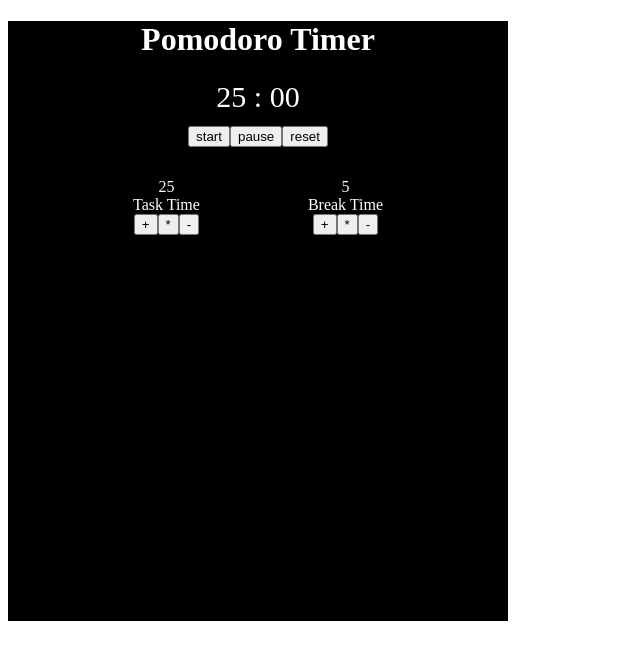
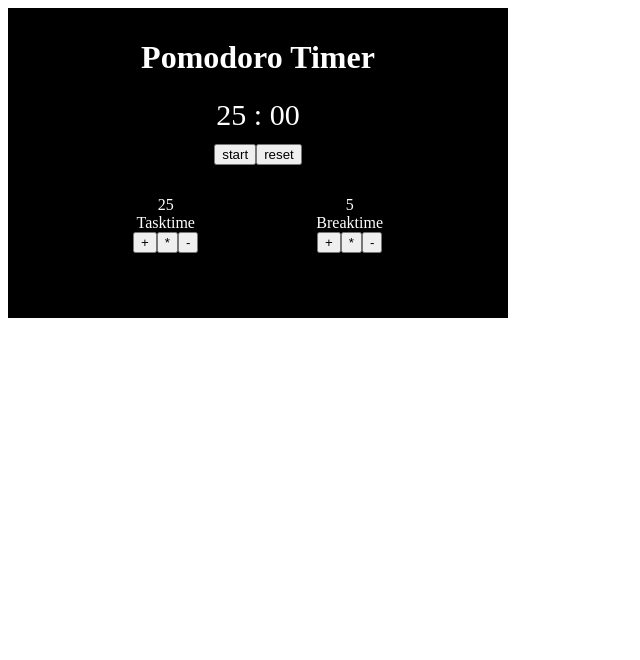
Before and after one commit to priyanka19697/PomodoroTimer, a React (Create React App) app: page / in a window 1280 px wide. Shown: the top 660 px of the page, without its empty margins (0-640 px from the left). Built offline with nearby package versions, Linux system fonts and the light colour scheme.

Commit message:
merged play/pause button and break/task timer components

```diff
--- a/src/App.js
+++ b/src/App.js
@@ -1,7 +1,6 @@
 import React, { Component } from "react";
 import Timer from "./components/Timer";
-import TaskTimer from "./components/TaskTimer.js";
-import BreakTimer from "./components/BreakTimer.js";
+import ChildTimer from "./components/ChildTimer.js";
 
 class App extends Component {
   constructor(props) {
@@ -22,110 +21,63 @@ class App extends Component {
       ...this.initialState
     };
 
-    this.increaseTaskTime = this.increaseTaskTime.bind(this);
-    this.decreaseTaskTime = this.decreaseTaskTime.bind(this);
-    this.increaseBreakTime = this.increaseBreakTime.bind(this);
-    this.decreaseBreakTime = this.decreaseBreakTime.bind(this);
-    this.resetTaskTime = this.resetTaskTime.bind(this);
-    this.resetBreakTime = this.resetBreakTime.bind(this);
+    this.increaseTime = this.increaseTime.bind(this);
+    this.decreaseTime = this.decreaseTime.bind(this);
+    this.resetTime = this.resetTime.bind(this);
     this.startTimer = this.startTimer.bind(this);
     this.setCurrentTime = this.setCurrentTime.bind(this);
     this.setTimerRunning = this.setTimerRunning.bind(this);
     this.setTimerPaused = this.setTimerPaused.bind(this);
   }
 
-  increaseTaskTime() {
+  increaseTime(name) {
+    if (name === "Task") {
       this.setState({
         tasktime: this.state.tasktime + 1
       });
-  }
-  increaseBreakTime() {
+      console.log("increasing" + name + "time");
+    } else {
       this.setState({
         breaktime: this.state.breaktime + 1
       });
+      console.log("increasing" + name + "time");
     }
-
-  decreaseTaskTime() {
-    // this.state.session === "work"
-    //   ? (this.setState = {
-    //       tasktime: this.state.tasktime - 1
-    //     })
-    //   : (this.setState = {
-    //       breaktime: this.state.breaktime - 1
-    //     });
-    if (this.state.tasktime > 1) {
+  }
+  decreaseTime(name) {
+    if (name === "Task") {
       this.setState({
         tasktime: this.state.tasktime - 1
       });
-    }
-  }
-  decreaseBreakTime() {
-    if (this.state.breaktime > 1) {
+      console.log("decreasing" + name + "time");
+    } else {
       this.setState({
-        breaktime: this.state.breaktime - 1
+        breaktime: this.state.breaktime + 1
       });
+      console.log("decreasing" + name - "time");
     }
   }
 
-  resetTaskTime() {
-    this.setState({
+  resetTime(name) {
+    name === "work"
+      ? this.setState({
           tasktime: 25
+        })
+      : this.setState({
+          breaktime: 5
         });
-    console.log(this.state.tasktime);
   }
 
-  resetBreakTime() {
-    this.setState({
-      breaktime: 5
+  changeSession() {
+    this.state.session === "work"
+      ? this.setState({
+          session: "break"
+        })
+      : this.setState({
+          session: "work"
         });
-    console.log(this.state.breaktime);
-  }
-  changeSessionToWork() {
-    this.setState({ session: "work" });
   }
 
-  changeSessionToBreak() {
-    this.setState({ session: "break" });
-  }
-
-  startTimer = duration => {
-    let time = duration * 60;
-    let minutes, seconds;
-    let runningTimer = setInterval(() => {
-      this.setState({ timerId: runningTimer });
-      const isTimerRunning = this.state.timerRunning;
-      minutes = Math.floor(time / 60);
-      seconds = time - minutes * 60;
-      minutes = minutes < 10 ? "0" + minutes : minutes;
-      seconds = seconds < 10 ? "0" + seconds : seconds;
-
-      this.setState({ currentTime: `${minutes} : ${seconds}` });
-      if (isTimerRunning) {
-        time -= 1;
-      }
-      if (time === 0) {
-        if (this.state.session === "work") {
-          this.setState({
-            session: "break",
-            timerRunning: true
-          });
-          clearInterval(this.state.timerId);
-          this.startTimer(this.state.breaktime);
-        } else if (this.state.session === "break") {
-          this.setState({
-            session: "work",
-            timerRunning: true
-          });
-          clearInterval(this.state.timerId);
-          this.startTimer(this.state.tasktime);
-        } else {
-          window.alert("something went wrong");
-        }
-      }
-    }, 1000);
-  };
-
-  resumeTimer = (mins, secs) => {
+  startTimer = (mins, secs) => {
     let time = parseInt(mins) * 60 + parseInt(secs);
     let minutes, seconds;
     let runningTimer = setInterval(() => {
@@ -182,10 +134,11 @@ class App extends Component {
         timerRunning: false,
         resume: true,
         resumetime: time
-      },
-      () => console.log(this.state, "when timer paused")
+      }
+      //() => console.log(this.state, "when timer paused")
       //for accessing current state, if function make direct call else use a callback function
     );
+    console.log(this.state, "when timer paused");
     clearInterval(this.state.timerId);
   }
 
@@ -210,39 +163,37 @@ class App extends Component {
     //   setCurrentTime: setCurrentTime,
     //   setTimerRunning: setTimerRunning
     // }{...timerProps};
+
+    const childTimerProps = {
+      tasktime: this.state.tasktime,
+      increaseTime: this.increaseTime,
+      decreaseTime: this.decreaseTime,
+      reset: this.resetTime,
+      session: this.state.session,
+      breaktime: this.state.breaktime
+    };
+    const timerProps = {
+      startTimer: this.startTimer,
+      setTimerRunning: this.setTimerRunning,
+      timerRunning: this.state.timerRunning,
+      setTimerPaused: this.setTimerPaused,
+      resetPomodoroTimer: this.resetPomodoroTimer,
+      session: this.state.session,
+      currentTime: this.state.currentTime,
+      tasktime: this.state.tasktime,
+      breaktime: this.state.breaktime,
+      timerId: this.state.timerId,
+      resume: this.state.resume,
+      resumetime: this.state.resumetime
+    };
     return (
       <div className="app">
         <h1>Pomodoro Timer</h1>
-        <Timer
-          // state={this.state}
-          startTimer={this.startTimer}
-          setTimerRunning={this.setTimerRunning}
-          timerRunning={this.state.timerRunning}
-          setTimerPaused={this.setTimerPaused}
-          resetPomodoroTimer={this.resetPomodoroTimer}
-          session={this.state.session}
-          currentTime={this.state.currentTime}
-          tasktime={this.state.tasktime}
-          breaktime={this.state.breaktime}
-          timerId={this.state.timerId}
-          resume={this.state.resume}
-          resumetime={this.state.resumetime}
-          resumeTimer={this.resumeTimer}
-        />
+        <Timer {...timerProps} />
         <div>
           <span>
-            <TaskTimer
-              tasktime={this.state.tasktime}
-              increaseTime={this.increaseTaskTime}
-              decreaseTime={this.decreaseTaskTime}
-              reset={this.resetTaskTime}
-            />
-            <BreakTimer
-              breaktime={this.state.breaktime}
-              increaseTime={this.increaseBreakTime}
-              decreaseTime={this.decreaseBreakTime}
-              reset={this.resetBreakTime}
-            />
+            <ChildTimer {...childTimerProps} name="Task" />
+            <ChildTimer {...childTimerProps} name="Break" />
           </span>
         </div>
       </div>
--- a/src/components/Button.js
+++ b/src/components/Button.js
@@ -4,33 +4,33 @@ class Button extends Component {
   constructor(props) {
     super(props);
 
-    this.state = {
-      buttonState: "play"
-    };
-
-    // this.onClick = this.onClick.bind(this);
+    this.handleCountDown = this.handleCountDown.bind(this);
   }
 
-  onClick() {
-    if (this.state.buttonState === "play") {
-      this.setState({
-        buttonState: "pause"
-      });
-      handleClick();
+  handleCountDown() {
+    var button = document.getElementById("start-pause");
+    const { pauseCountDown, startCountDown } = this.props;
+
+    if (button.getAttribute("name") === "start") {
+      startCountDown();
+      button.setAttribute("name", "pause");
+      button.innerHTML = "pause";
     } else {
-      this.setState({
-        buttonState: "play"
-      });
-      handleClick();
-    }
-  }
-
-  handleClick() {
-    if (this.state.buttonState === "play") {
-    } else {
-      this.props.timerRunning = false;
+      button.setAttribute("name", "start");
+      button.innerHTML = "start";
       pauseCountDown();
     }
   }
+  render() {
+    console.log(this.props, "from timer");
+    return (
+      <div className="timer">
+        <button id="start-pause" name="start" onClick={this.handleCountDown}>
+          start
+        </button>
+        <button onClick={this.props.resetPomodoroTimer}>reset</button>
+      </div>
+    );
+  }
 }
 export default Button;
--- /dev/null
+++ b/src/components/ChildTimer.js
@@ -0,0 +1,46 @@
+import React, { Component } from "react";
+
+class ChildTimer extends Component {
+  constructor(props) {
+    super(props);
+
+    this.handleIncrement = this.handleIncrement.bind(this);
+    this.handleDecrement = this.handleDecrement.bind(this);
+    this.reset = this.reset.bind(this);
+  }
+
+  handleIncrement() {
+    this.props.increaseTime(this.props.name);
+  }
+
+  handleDecrement() {
+    this.props.decreaseTime(this.props.name);
+  }
+  reset() {
+    this.props.reset(this.props.name);
+  }
+
+  render() {
+    console.log(this.props.name, "from childtimer");
+    return (
+      <div className={this.props.name + "timer"}>
+        {this.props.name === "Task" ? (
+          <div>{this.props.tasktime}</div>
+        ) : (
+          <div>{this.props.breaktime}</div>
+        )}
+        {/* <div>{this.props.time}</div> */}
+        <div>{this.props.name}time</div>
+        <div className="buttongroup">
+          <button onClick={this.handleIncrement}>+</button>
+          <span>
+            <button onClick={this.reset}>*</button>
+          </span>
+          <button onClick={this.handleDecrement}>-</button>
+        </div>
+      </div>
+    );
+  }
+}
+
+export default ChildTimer;
--- a/src/components/Timer.js
+++ b/src/components/Timer.js
@@ -1,8 +1,9 @@
 import React, { Component } from "react";
+import Button from "./Button";
 
 class Timer extends Component {
   startCountDown = () => {
-    document.getElementById("start").disabled = true;
+    // document.getElementById("start").disabled = true;
     const { setTimerRunning, session, resume } = this.props;
     const time = this.props.currentTime.split(":").map(function(item) {
       return item.trim();
@@ -10,12 +11,12 @@ class Timer extends Component {
     setTimerRunning();
     if (resume === false) {
       session === "work"
-        ? this.props.startTimer(this.props.tasktime)
-        : this.props.startTimer(this.props.breaktime);
+        ? this.props.startTimer("" + this.props.tasktime, "00")
+        : this.props.startTimer("" + this.props.breaktime, "00");
     } else {
       session === "work"
-        ? this.props.resumeTimer(time[0], time[1])
-        : this.props.resumeTimer(time[0], time[1]);
+        ? this.props.startTimer(time[0], time[1])
+        : this.props.startTimer(time[0], time[1]);
     }
     console.log(time);
   };
@@ -23,7 +24,7 @@ class Timer extends Component {
   pauseCountDown = () => {
     const { setTimerPaused } = this.props;
     setTimerPaused();
-    document.getElementById("start").disabled = false;
+    // document.getElementById("start").disabled = false;
   };
 
   componentDidMount() {
@@ -38,11 +39,14 @@ class Timer extends Component {
     return (
       <div className="timer">
         <div>{this.props.currentTime}</div>
-        <button id="start" onClick={this.startCountDown}>
-          start
-        </button>
-        <button onClick={this.pauseCountDown}>pause</button>
-        <button onClick={this.props.resetPomodoroTimer}>reset</button>
+        <span>
+          <Button
+            className="start-pause"
+            startCountDown={this.startCountDown}
+            pauseCountDown={this.pauseCountDown}
+            resetPomodoroTimer={this.props.resetPomodoroTimer}
+          />
+        </span>
       </div>
     );
   }
--- a/src/index.css
+++ b/src/index.css
@@ -3,9 +3,10 @@
 .app {
   text-align: center;
   width: 500px;
-  height: 600px;
+  height: 300px;
   background-color: black;
   color: white;
+  padding-top: 10px;
 }
 
 .timer {
@@ -13,12 +14,12 @@
   margin-bottom: 30px;
 }
 
-.tasktimer {
+.Tasktimer {
   margin-left: 25%;
   float: left;
 }
 
-.breaktimer {
+.Breaktimer {
   margin-right: 25%;
   float: right;
 }
```
Also changed, not shown: src/logo.svg (deleted), 1 other file (tests, documents, lock files or other folders). Lines whose indentation alone changed are shown as unchanged.
